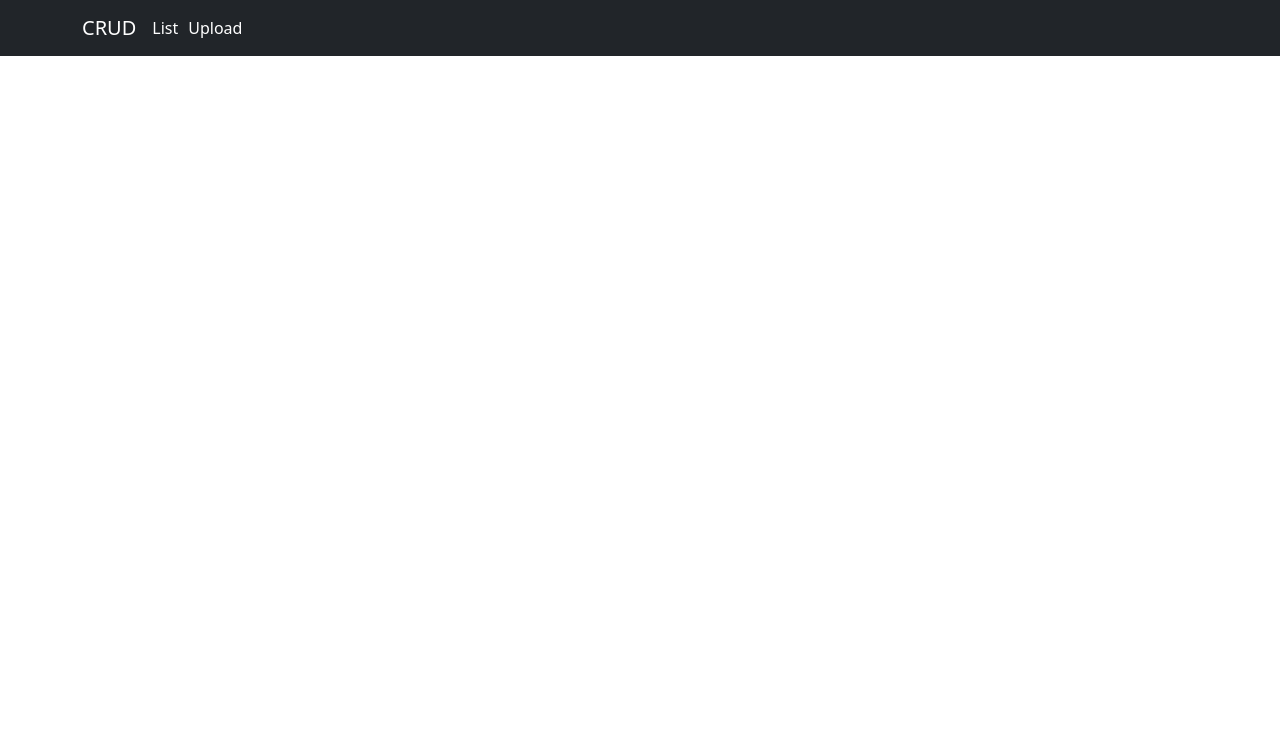
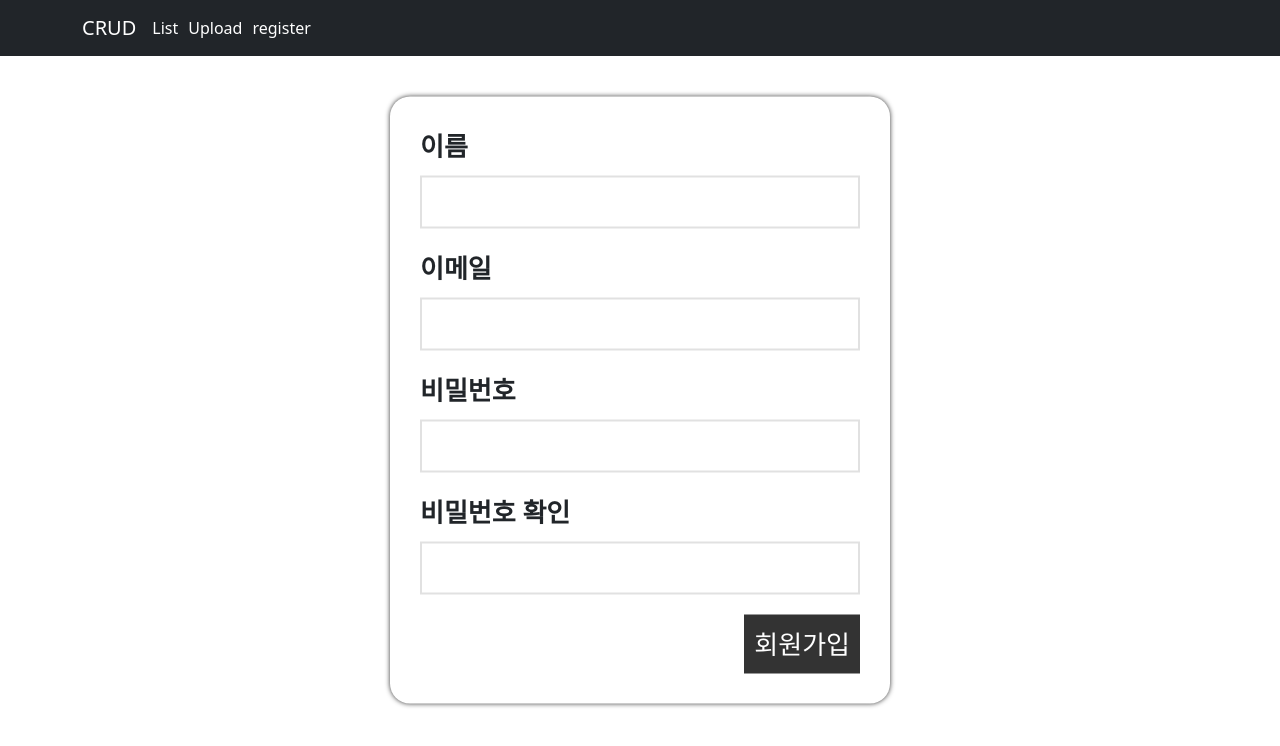
Before and after one commit to mindong2/CRUD-board, a React (Create React App) app: page /register in a window 1280 px wide. Before the commit this address had no page. Shown: the top 746 px of the page. Built offline with nearby package versions, Linux system fonts and the light colour scheme.

Commit message:
로그인페이지, 회원가입페이지 생성

```diff
--- a/src/App.js
+++ b/src/App.js
@@ -5,6 +5,8 @@ import List from "./Component/Post/List";
 import Upload from "./Component/Post/Upload";
 import Detail from "./Component/Post/Detail";
 import Edit from "./Component/Post/Edit";
+import Login from "./Component/User/Login";
+import Register from "./Component/User/Register";
 const App = () => {
   return (
     <div className="App">
@@ -16,6 +18,8 @@ const App = () => {
 
         <Route path="/detail/:postNum" element={<Detail />}></Route>
         <Route path="/edit/:postNum" element={<Edit />}></Route>
+        <Route path="/login" element={<Login />}></Route>
+        <Route path="/register" element={<Register />}></Route>
         {/* <Route path="*" element={<div>404 알수없는 페이지</div>}></Route> */}
       </Routes>
     </div>
--- a/src/Component/Heading.js
+++ b/src/Component/Heading.js
@@ -6,15 +6,35 @@ const Heading = () => {
   return (
     <Navbar bg="dark" expand="lg" variant="dark">
       <Container>
-        <Navbar.Brand href="#home">CRUD</Navbar.Brand>
+        <Navbar.Brand href="/">CRUD</Navbar.Brand>
         <Navbar.Toggle aria-controls="basic-navbar-nav" />
         <Navbar.Collapse id="basic-navbar-nav">
           <Nav className="me-auto">
-            <Link to="/" style={{ color: "#fff", textDecoration: "none", paddingRight: "10px" }}>
+            <Link
+              to="/"
+              style={{
+                color: "#fff",
+                textDecoration: "none",
+                paddingRight: "10px",
+              }}
+            >
               List
             </Link>
-            <Link to="upload" style={{ color: "#fff", textDecoration: "none" }}>
+            <Link
+              to="/upload"
+              style={{
+                paddingRight: "10px",
+                color: "#fff",
+                textDecoration: "none",
+              }}
+            >
               Upload
+            </Link>
+            <Link
+              to="/register"
+              style={{ color: "#fff", textDecoration: "none" }}
+            >
+              register
             </Link>
           </Nav>
         </Navbar.Collapse>
--- /dev/null
+++ b/src/Component/User/Login.js
@@ -0,0 +1,24 @@
+import React from "react";
+import LoginInputDiv from "../../Style/LoginCSS";
+const login = () => {
+  return (
+    <LoginInputDiv>
+      <form>
+        <div className="input_box">
+          <label htmlFor="email">이메일</label>
+          <input type="email" id="email" />
+        </div>
+        <div className="input_box">
+          <label htmlFor="password">비밀번호</label>
+          <input type="password" id="password" />
+        </div>
+        <div className="btn_area">
+          <button>회원가입</button>
+          <button>로그인</button>
+        </div>
+      </form>
+    </LoginInputDiv>
+  );
+};
+
+export default login;
--- /dev/null
+++ b/src/Component/User/Register.js
@@ -0,0 +1,32 @@
+import React from "react";
+import LoginInputDiv from "../../Style/LoginCSS";
+
+const register = () => {
+  return (
+    <LoginInputDiv>
+      <form>
+        <div className="input_box">
+          <label htmlFor="name">이름</label>
+          <input type="text" id="name" />
+        </div>
+        <div className="input_box">
+          <label htmlFor="email">이메일</label>
+          <input type="email" />
+        </div>
+        <div className="input_box">
+          <label htmlFor="password">비밀번호</label>
+          <input type="password" id="password" />
+        </div>
+        <div className="input_box">
+          <label htmlFor="password_confirm">비밀번호 확인</label>
+          <input type="password" id="password_confirm" />
+        </div>
+        <div className="btn_area">
+          <button>회원가입</button>
+        </div>
+      </form>
+    </LoginInputDiv>
+  );
+};
+
+export default register;
--- /dev/null
+++ b/src/Style/LoginCSS.js
@@ -0,0 +1,50 @@
+import styled from "@emotion/styled";
+const LoginInputDiv = styled.div`
+  position: absolute;
+  top: 50%;
+  left: 50%;
+  transform: translate(-50%, -50%);
+  width: 500px;
+  padding: 30px;
+  border-radius: 20px;
+  box-shadow: 0 0 5px 0 #333;
+  font-size: 26px;
+  @media screen and (max-width: 500px) {
+    width: 90%;
+    margin: 0 auto;
+    font-size: 18px;
+  }
+  .input_box {
+    margin-top: 20px;
+    &:first-of-type {
+      margin-top: 0;
+    }
+  }
+  input {
+    outline: none;
+    border: 2px solid #e1e1e1;
+    width: 100%;
+    padding: 5px 10px;
+  }
+  label {
+    display: block;
+    margin-bottom: 10px;
+    font-weight: bold;
+  }
+  .btn_area {
+    margin-top: 20px;
+    text-align: right;
+    button {
+      border: none;
+      background-color: #333;
+      color: #fff;
+      padding: 10px;
+      margin-left: 15px;
+      &:first-of-type {
+        margin-left: 0;
+      }
+    }
+  }
+`;
+
+export default LoginInputDiv;
```
